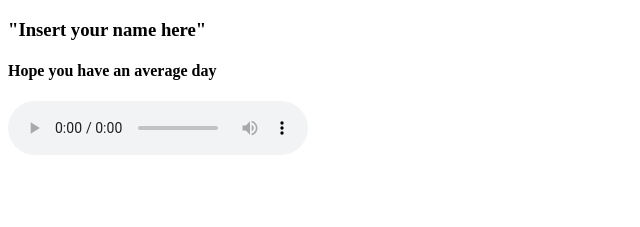
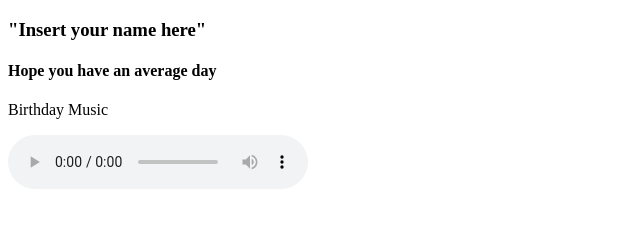
Before and after one commit to Hartman-Nicholas/Birthday, a plain HTML site: page Birthday/Birthday.html in a window 1280 px wide. Shown: the part 61-288 px from the top of the page, without its empty margins (0-640 px from the left). Drawn offline with Linux system fonts and the light colour scheme.

Commit message:
Birthday Music

```diff
--- a/Birthday/Birthday.html
+++ b/Birthday/Birthday.html
@@ -10,6 +10,7 @@
       <h1>Happy Birthday</h1>
       <h3>"Insert your name here"</h3>
       <h4>Hope you have an average day</h4>
+      <p>Birthday Music</p>
       <audio controls>
         <source src="../BirthdayMusic.mp3" type="audio/mpeg" />
         Your browser does not support the audio element.
```
